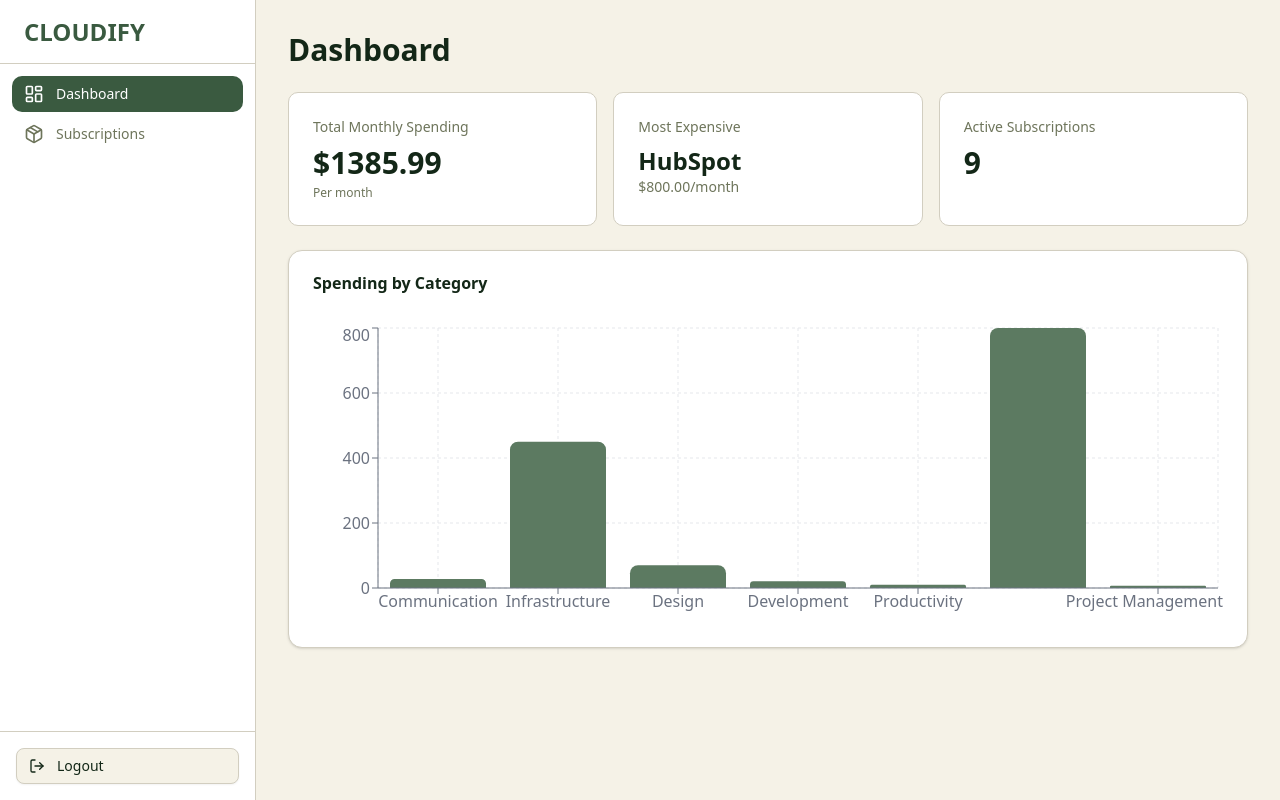
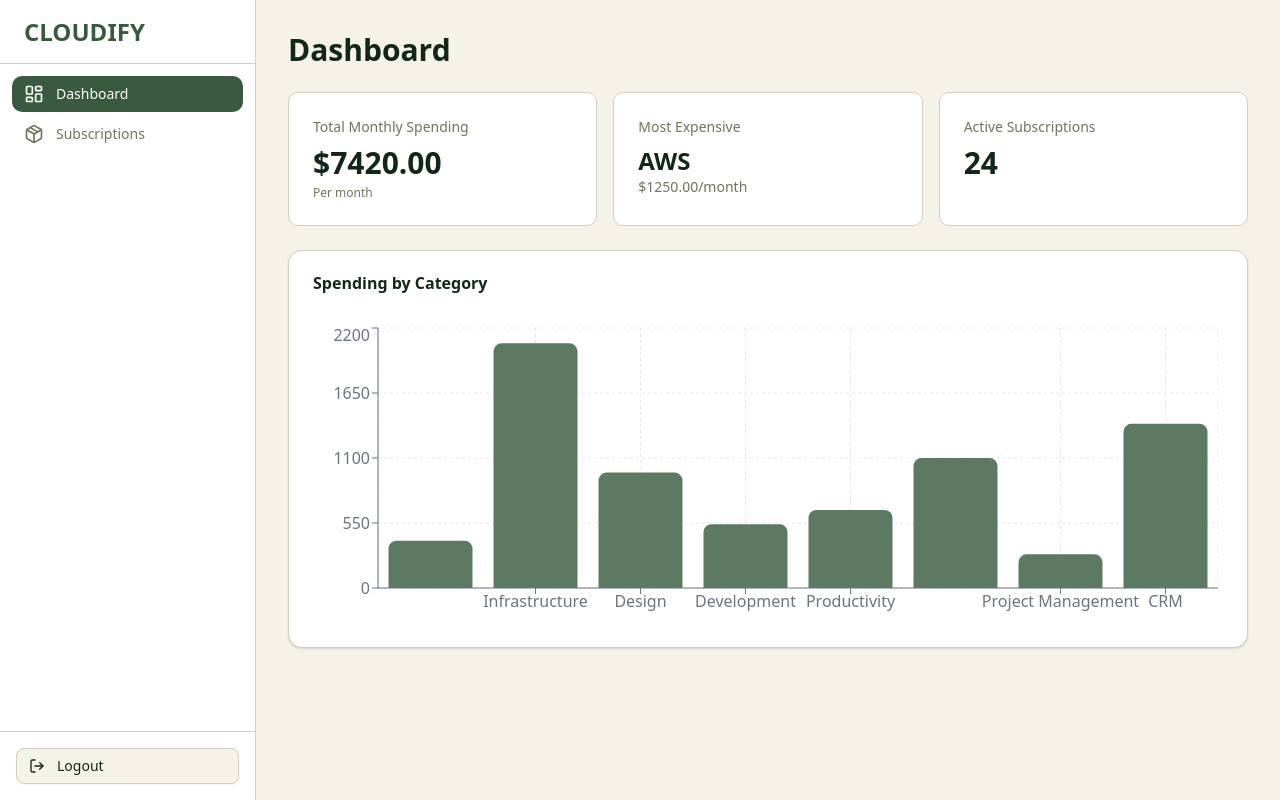
Before and after one commit to ramizkdyy/uplide-cloudify, a Next.js app: page /dashboard in a window 1280 px wide. Built offline with nearby package versions, Linux system fonts and the light colour scheme; data requests are answered from the project's data file.

Commit message:
Implemented different type of charts

```diff
--- a/app/(dashboard)/dashboard/page.tsx
+++ b/app/(dashboard)/dashboard/page.tsx
@@ -3,6 +3,8 @@
 import { useMemo } from "react";
 import { useSubscriptions } from "@/lib/hooks/useSubscriptions";
 import { CategoryChart } from "@/components/dashboard/CategoryChart";
+import { DashboardSkeleton } from "@/components/dashboard/DashboardSkeleton";
+
 
 export default function DashboardPage() {
     const { data: subscriptions, isLoading } = useSubscriptions();
@@ -41,13 +43,9 @@ export default function DashboardPage() {
     }, [subscriptions]);
 
 
-    if (isLoading) {
-        return (
-            <div className="flex items-center justify-center h-full">
-                <div className="text-xl text-muted-foreground">Loading...</div>
-            </div>
-        );
-    }
+   if (isLoading) {
+  return <DashboardSkeleton />;
+}
 
     if (!stats) {
         return (
--- /dev/null
+++ b/components/dashboard/DashboardSkeleton.tsx
@@ -0,0 +1,26 @@
+export function DashboardSkeleton() {
+  return (
+    <div className="space-y-6">
+      <div className="h-9 w-48 bg-muted animate-pulse rounded-md" />
+
+      <div className="grid gap-4 md:grid-cols-3">
+        {[1, 2, 3].map((i) => (
+          <div key={i} className="rounded-lg border bg-card p-6 space-y-3">
+            <div className="h-4 w-32 bg-muted animate-pulse rounded" />
+            <div className="h-9 w-24 bg-muted animate-pulse rounded" />
+            <div className="h-3 w-16 bg-muted animate-pulse rounded" />
+          </div>
+        ))}
+      </div>
+
+      <div className="rounded-xl border bg-card shadow-sm">
+        <div className="p-6 space-y-2">
+          <div className="h-6 w-48 bg-muted animate-pulse rounded" />
+        </div>
+        <div className="px-6 pb-6">
+          <div className="h-[300px] bg-muted animate-pulse rounded" />
+        </div>
+      </div>
+    </div>
+  );
+}
--- a/db.json
+++ b/db.json
@@ -5,7 +5,7 @@
       "name": "Slack",
       "category": "Communication",
       "department": "Engineering",
-      "price": 8,
+      "price": 80,
       "billingCycle": "monthly",
       "status": "active",
       "nextBillingDate": "2025-02-15"
@@ -15,7 +15,7 @@
       "name": "AWS",
       "category": "Infrastructure",
       "department": "Engineering",
-      "price": 450,
+      "price": 1250,
       "billingCycle": "monthly",
       "status": "active",
       "nextBillingDate": "2025-02-10"
@@ -25,7 +25,7 @@
       "name": "Figma",
       "category": "Design",
       "department": "Design",
-      "price": 15,
+      "price": 150,
       "billingCycle": "monthly",
       "status": "active",
       "nextBillingDate": "2025-02-20"
@@ -35,7 +35,7 @@
       "name": "GitHub",
       "category": "Development",
       "department": "Engineering",
-      "price": 21,
+      "price": 210,
       "billingCycle": "monthly",
       "status": "active",
       "nextBillingDate": "2025-02-12"
@@ -45,7 +45,7 @@
       "name": "Notion",
       "category": "Productivity",
       "department": "Operations",
-      "price": 10,
+      "price": 100,
       "billingCycle": "monthly",
       "status": "active",
       "nextBillingDate": "2025-02-18"
@@ -65,7 +65,7 @@
       "name": "Zoom",
       "category": "Communication",
       "department": "Operations",
-      "price": 20,
+      "price": 200,
       "billingCycle": "monthly",
       "status": "active",
       "nextBillingDate": "2025-02-25"
@@ -75,7 +75,7 @@
       "name": "Adobe Creative Cloud",
       "category": "Design",
       "department": "Design",
-      "price": 54.99,
+      "price": 549,
       "billingCycle": "monthly",
       "status": "active",
       "nextBillingDate": "2025-02-08"
@@ -95,10 +95,160 @@
       "name": "Jira",
       "category": "Project Management",
       "department": "Engineering",
-      "price": 7,
+      "price": 70,
       "billingCycle": "monthly",
       "status": "active",
       "nextBillingDate": "2025-02-14"
+    },
+    {
+      "id": "11",
+      "name": "Microsoft Teams",
+      "category": "Communication",
+      "department": "Operations",
+      "price": 120,
+      "billingCycle": "monthly",
+      "status": "active",
+      "nextBillingDate": "2025-02-16"
+    },
+    {
+      "id": "12",
+      "name": "Google Workspace",
+      "category": "Productivity",
+      "department": "Operations",
+      "price": 360,
+      "billingCycle": "monthly",
+      "status": "active",
+      "nextBillingDate": "2025-02-11"
+    },
+    {
+      "id": "13",
+      "name": "Mailchimp",
+      "category": "Marketing",
+      "department": "Sales",
+      "price": 299,
+      "billingCycle": "monthly",
+      "status": "active",
+      "nextBillingDate": "2025-02-19"
+    },
+    {
+      "id": "14",
+      "name": "Adobe XD",
+      "category": "Design",
+      "department": "Design",
+      "price": 99,
+      "billingCycle": "monthly",
+      "status": "active",
+      "nextBillingDate": "2025-02-22"
+    },
+    {
+      "id": "15",
+      "name": "Vercel",
+      "category": "Infrastructure",
+      "department": "Engineering",
+      "price": 250,
+      "billingCycle": "monthly",
+      "status": "active",
+      "nextBillingDate": "2025-02-13"
+    },
+    {
+      "id": "16",
+      "name": "MongoDB Atlas",
+      "category": "Infrastructure",
+      "department": "Engineering",
+      "price": 570,
+      "billingCycle": "monthly",
+      "status": "active",
+      "nextBillingDate": "2025-02-17"
+    },
+    {
+      "id": "17",
+      "name": "Sketch",
+      "category": "Design",
+      "department": "Design",
+      "price": 99,
+      "billingCycle": "monthly",
+      "status": "active",
+      "nextBillingDate": "2025-02-21"
+    },
+    {
+      "id": "18",
+      "name": "Linear",
+      "category": "Project Management",
+      "department": "Engineering",
+      "price": 80,
+      "billingCycle": "monthly",
+      "status": "active",
+      "nextBillingDate": "2025-02-09"
+    },
+    {
+      "id": "19",
+      "name": "Asana",
+      "category": "Project Management",
+      "department": "Operations",
+      "price": 135,
+      "billingCycle": "monthly",
+      "status": "active",
+      "nextBillingDate": "2025-02-24"
+    },
+    {
+      "id": "20",
+      "name": "Intercom",
+      "category": "CRM",
+      "department": "Sales",
+      "price": 499,
+      "billingCycle": "monthly",
+      "status": "active",
+      "nextBillingDate": "2025-02-07"
+    },
+    {
+      "id": "21",
+      "name": "GitLab",
+      "category": "Development",
+      "department": "Engineering",
+      "price": 190,
+      "billingCycle": "monthly",
+      "status": "active",
+      "nextBillingDate": "2025-02-26"
+    },
+    {
+      "id": "22",
+      "name": "Postman",
+      "category": "Development",
+      "department": "Engineering",
+      "price": 140,
+      "billingCycle": "monthly",
+      "status": "active",
+      "nextBillingDate": "2025-02-14"
+    },
+    {
+      "id": "23",
+      "name": "Airtable",
+      "category": "Productivity",
+      "department": "Operations",
+      "price": 200,
+      "billingCycle": "monthly",
+      "status": "active",
+      "nextBillingDate": "2025-02-23"
+    },
+    {
+      "id": "24",
+      "name": "Miro",
+      "category": "Design",
+      "department": "Design",
+      "price": 80,
+      "billingCycle": "monthly",
+      "status": "active",
+      "nextBillingDate": "2025-02-28"
+    },
+    {
+      "id": "25",
+      "name": "Zendesk",
+      "category": "CRM",
+      "department": "Sales",
+      "price": 890,
+      "billingCycle": "monthly",
+      "status": "active",
+      "nextBillingDate": "2025-02-06"
     }
   ]
 }
```
